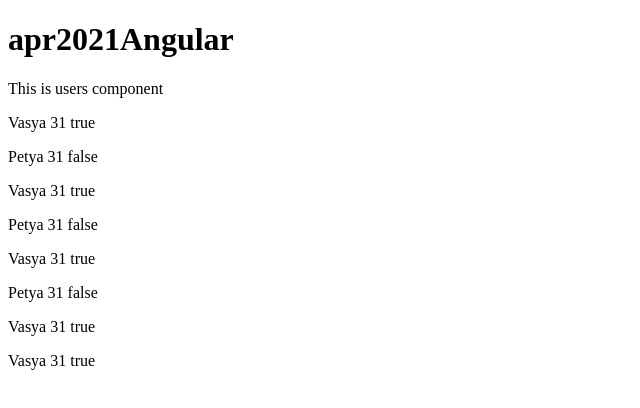
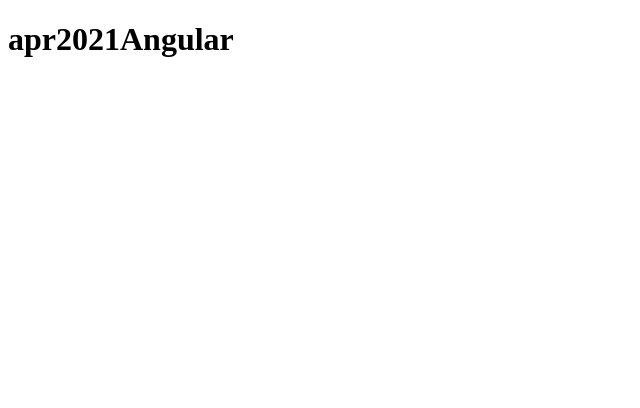
Before and after one commit to Nazar-Sergeev/apr2021Angular, an Angular app: page / in a window 1280 px wide. Shown: the top 408 px of the page, without its empty margins (0-640 px from the left). Built offline with nearby package versions, Linux system fonts and the light colour scheme.

Commit message:
init empty master

```diff
--- a/src/app/app.component.html
+++ b/src/app/app.component.html
@@ -1,15 +1 @@
 <h1>{{title}}</h1>
-
-<app-users></app-users>
-
-
-
-
-
-
-
-<!--<ul>-->
-<!--  <li *ngFor="let user of users">-->
-<!--    <div *ngIf="user.status">{{user.name}}</div>-->
-<!--  </li>-->
-<!--</ul>-->
--- a/src/app/app.module.ts
+++ b/src/app/app.module.ts
@@ -2,14 +2,10 @@
 import { BrowserModule } from '@angular/platform-browser';
 
 import { AppComponent } from './app.component';
-import { UsersComponent } from './users/users.component';
-import { UserComponent } from './user/user.component';
 
 @NgModule({
   declarations: [
     AppComponent,
-    UsersComponent,
-    UserComponent
   ],
   imports: [
     BrowserModule
--- a/src/app/models/UserModel.ts
+++ /dev/null
@@ -1,5 +0,0 @@
-export interface UserModel {
-  name: string;
-  age: number;
-  status: boolean;
-}
--- a/src/app/user/user.component.html
+++ /dev/null
@@ -1 +0,0 @@
-<p>{{user.name}} {{user.age}} {{user.status}}</p>
--- a/src/app/user/user.component.ts
+++ /dev/null
@@ -1,20 +0,0 @@
-import {Component, Input, OnInit} from '@angular/core';
-import {UserModel} from "../models/UserModel";
-
-
-@Component({
-  selector: 'app-user',
-  templateUrl: './user.component.html',
-  styleUrls: ['./user.component.scss']
-})
-export class UserComponent implements OnInit {
-
-  @Input()
-  user: UserModel;
-
-  constructor() { }
-
-  ngOnInit(): void {
-  }
-
-}
--- a/src/app/users/users.component.html
+++ /dev/null
@@ -1,3 +0,0 @@
-<p>This is users component</p>
-
-<app-user *ngFor="let user of users" [user]="user"></app-user>
--- a/src/app/users/users.component.ts
+++ /dev/null
@@ -1,26 +0,0 @@
-import { Component, OnInit } from '@angular/core';
-import {UserModel} from "../models/UserModel";
-
-@Component({
-  selector: 'app-users',
-  templateUrl: './users.component.html',
-  styleUrls: ['./users.component.scss']
-})
-export class UsersComponent {
-
-  users: UserModel[] = [
-    {name: 'Vasya', age: 31, status: true},
-    {name: 'Petya', age: 31, status: false},
-    {name: 'Vasya', age: 31, status: true},
-    {name: 'Petya', age: 31, status: false},
-    {name: 'Vasya', age: 31, status: true},
-    {name: 'Petya', age: 31, status: false},
-    {name: 'Vasya', age: 31, status: true},
-    {name: 'Vasya', age: 31, status: true}
-  ];
-
-  constructor() { }
-
-
-
-}
```
Also changed, not shown: src/app/user/user.component.scss (deleted), src/app/users/users.component.scss (deleted).
